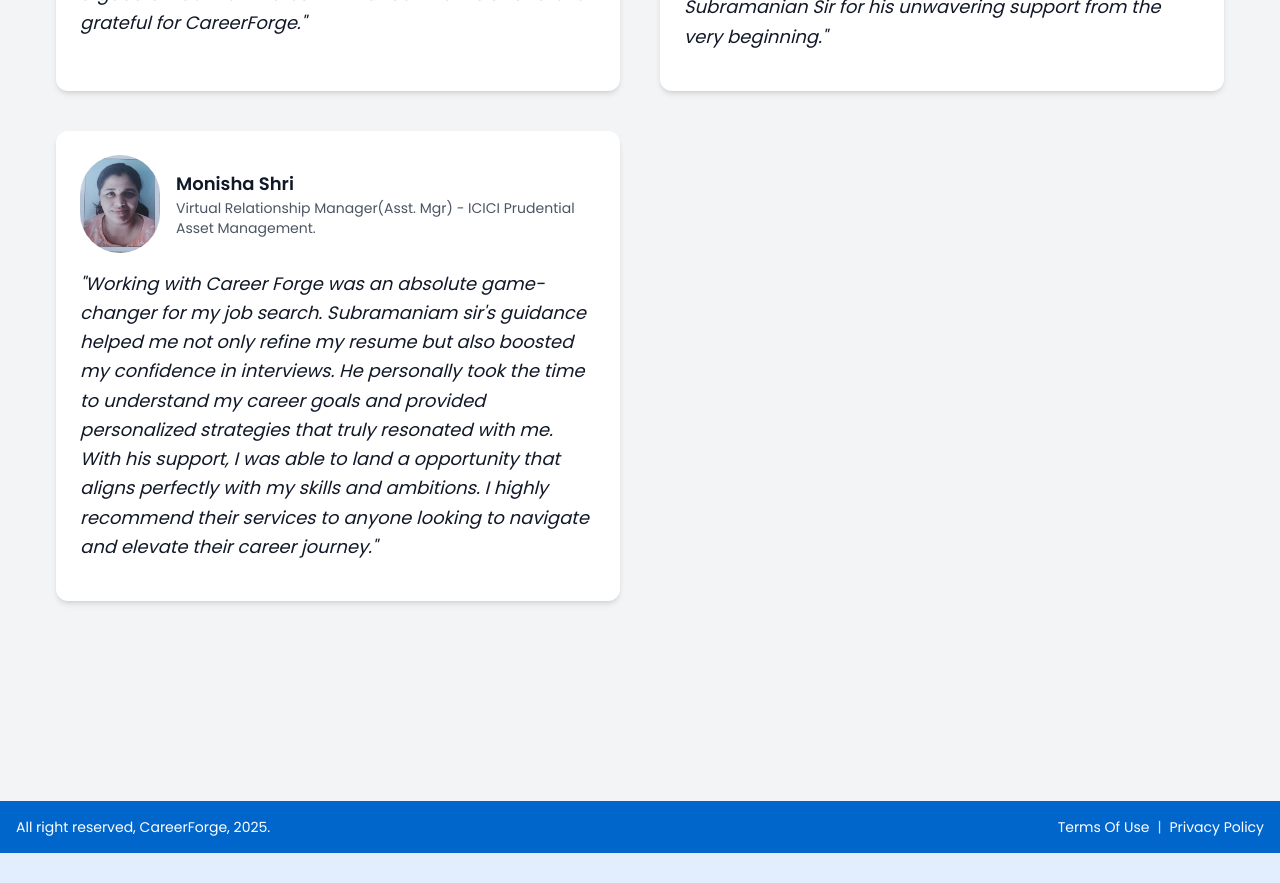
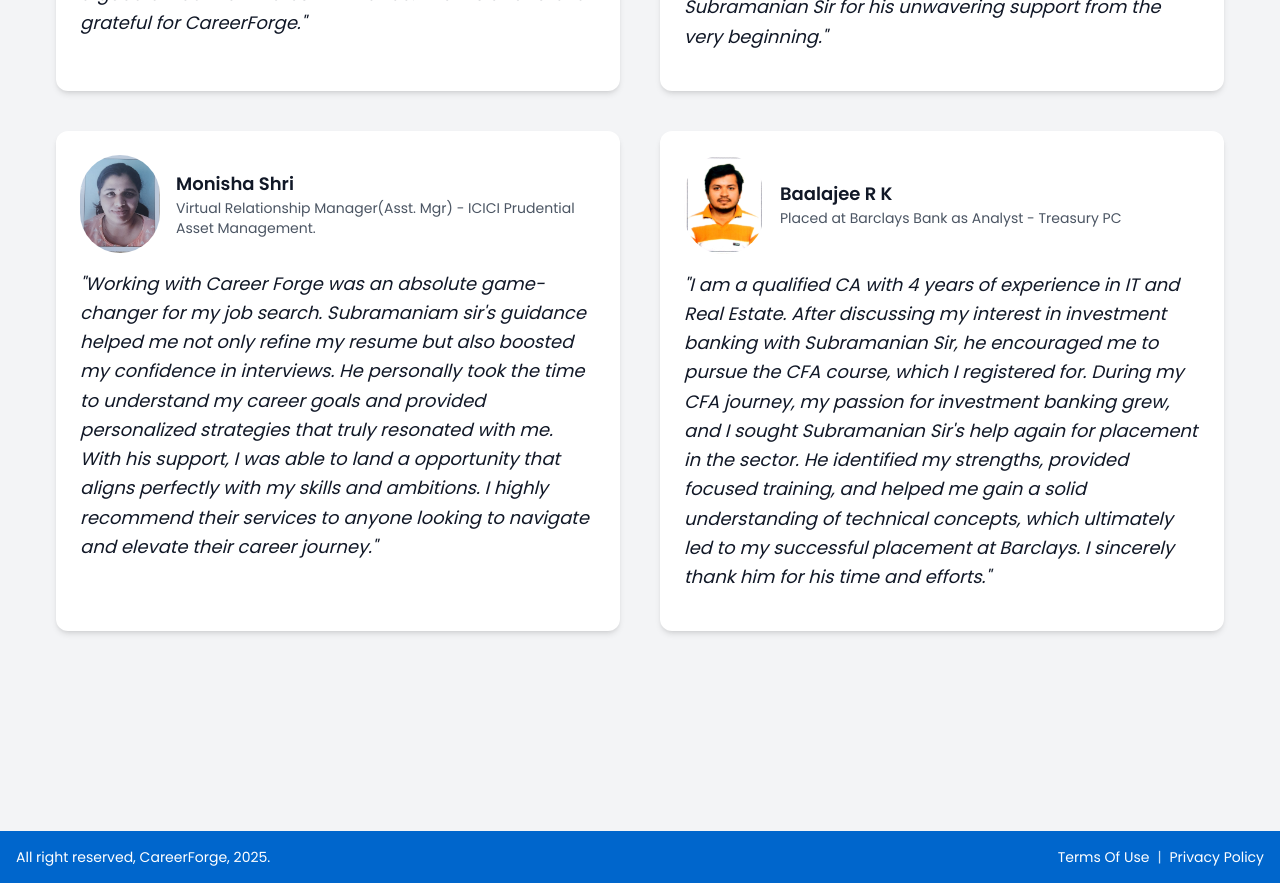
Before and after one commit to HARISH130505/career-forge, a Next.js app: page /placement in a window 1280 px wide. Shown: the part 1620-2503 px from the top of the page. Before the commit the page ends 2473 px from the top, so only its background shows below. Built offline with nearby package versions, Linux system fonts and the light colour scheme.

Commit message:
new commit

```diff
--- a/app/placement/page.tsx
+++ b/app/placement/page.tsx
@@ -45,10 +45,17 @@ const testimonials = [
   },
   {
     name: "Monisha Shri",
-    role: "Virtual Relationship Manager(Asst. Mgr) - ICICI Prudential Asset Management.",
+    role: "Virtual Relationship Manager(Asst. Mgr) - ICICI Prudential Asset Management.",
     quote:
      "Working with Career Forge was an absolute game-changer for my job search. Subramaniam sir's guidance helped me not only refine my resume but also boosted my confidence in interviews. He personally took the time to understand my career goals and provided personalized strategies that truly resonated with me. With his support, I was able to land a opportunity that aligns perfectly with my skills and ambitions. I highly recommend their services to anyone looking to navigate and elevate their career journey.",
     image: "/Monisha.jpg",
+  },
+  {
+    name: "Baalajee R K",
+    role: "Placed at Barclays Bank as Analyst - Treasury PC",
+    quote:
+     "I am a qualified CA with 4 years of experience in IT and Real Estate. After discussing my interest in investment banking with Subramanian Sir, he encouraged me to pursue the CFA course, which I registered for. During my CFA journey, my passion for investment banking grew, and I sought Subramanian Sir's help again for placement in the sector. He identified my strengths, provided focused training, and helped me gain a solid understanding of technical concepts, which ultimately led to my successful placement at Barclays. I sincerely thank him for his time and efforts.",
+    image: "/Baalajee.jpg",
   },
 
 ]
```
Also changed, not shown: public/Baalajee.jpg (added).
